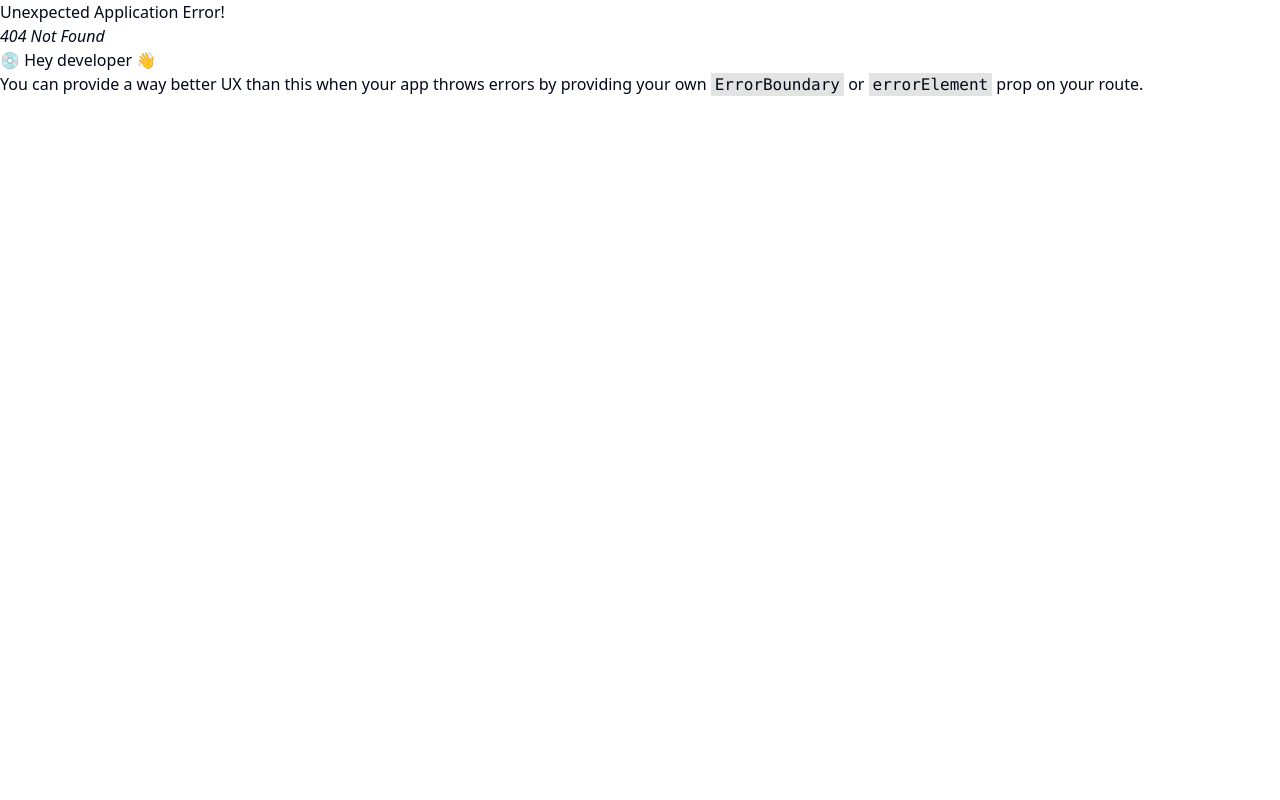
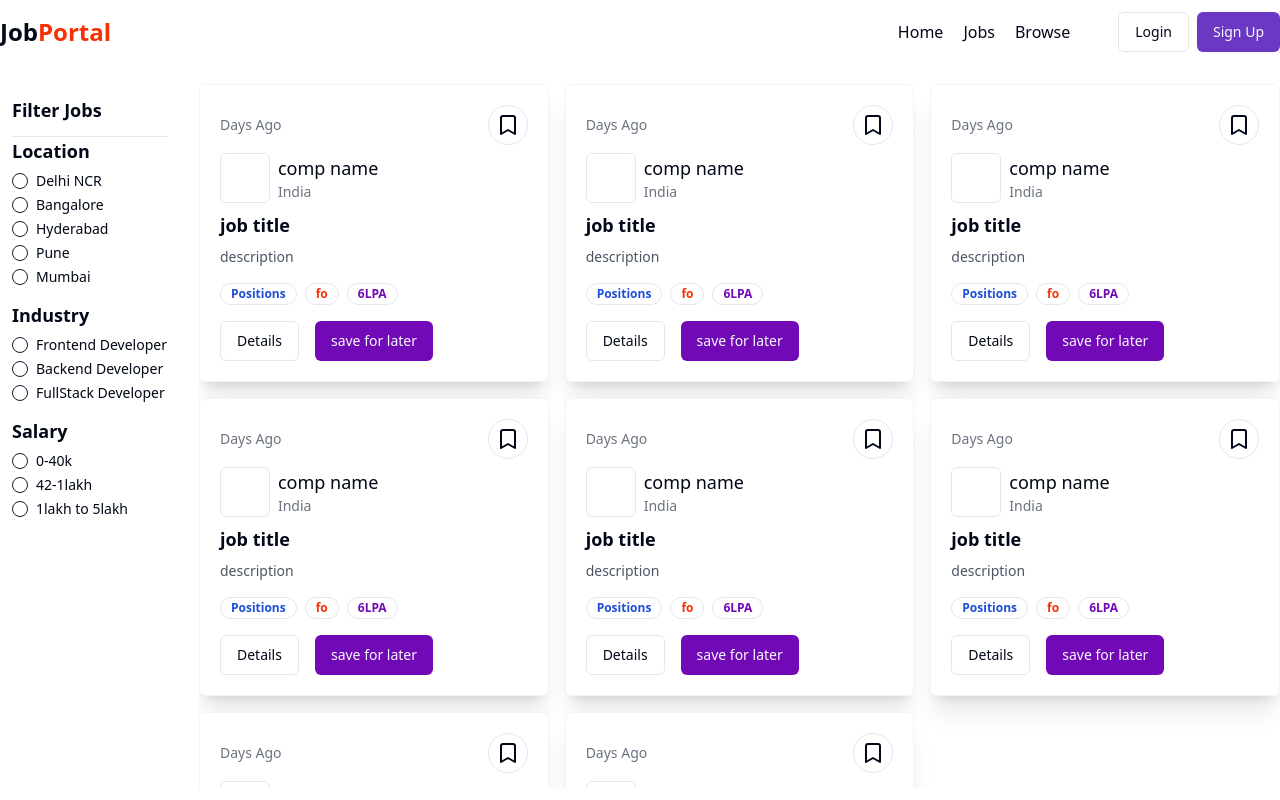
Before and after one commit to vishal4dev/JobQuest, a React (Vite) app in the folder frontend/: page /jobs in a window 1280 px wide. Before the commit this address had no page. Built offline with nearby package versions, Linux system fonts and the light colour scheme.

Commit message:
jobs page created

```diff
--- a/frontend/src/App.jsx
+++ b/frontend/src/App.jsx
@@ -2,6 +2,7 @@
 import Home from './components/Home.jsx'
 import Login from './components/auth/Login.jsx'
 import Signup from './components/auth/Signup.jsx'
+import Jobs from './components/Jobs.jsx'
 
 const appRouter = createBrowserRouter([
   {
@@ -15,6 +16,10 @@
   {
     path:'/signup',
     element: <Signup />
+  },
+  {
+    path:'/jobs',
+    element: <Jobs />
   }
 ])
 
--- /dev/null
+++ b/frontend/src/components/FilterCard.jsx
@@ -0,0 +1,49 @@
+import React from 'react'
+import { RadioGroup, RadioGroupItem } from './ui/radio-group'
+import { Label } from './ui/label'
+
+
+const fitlerData = [
+    {
+        fitlerType: "Location",
+        array: ["Delhi NCR", "Bangalore", "Hyderabad", "Pune", "Mumbai"]
+    },
+    {
+        fitlerType: "Industry",
+        array: ["Frontend Developer", "Backend Developer", "FullStack Developer"]
+    },
+    {
+        fitlerType: "Salary",
+        array: ["0-40k", "42-1lakh", "1lakh to 5lakh"]
+    },
+]
+
+const FilterCard = () => {
+    return (
+        <div className='w-full bg-white p-3 rounded-md'>
+            <h1 className='font-bold text-lg'>Filter Jobs</h1>
+            <hr className='mt-3' />
+            <RadioGroup>
+                {
+                    fitlerData.map((data, index) => (
+                        <div>
+                            <h1 className='font-bold text-lg'>{data.fitlerType}</h1>
+                            {
+                                data.array.map((item, idx) => {
+                                    return (
+                                        <div className='flex items-center space-x-2 my-2'>
+                                            <RadioGroupItem value={item}/>
+                                            <Label>{item}</Label>
+                                        </div>
+                                    )
+                                })
+                            }
+                        </div>
+                    ))
+                }
+            </RadioGroup>
+        </div>
+    )
+}
+
+export default FilterCard
--- /dev/null
+++ b/frontend/src/components/Job.jsx
@@ -0,0 +1,45 @@
+import React from 'react'
+import { Button } from './ui/button'
+import { Bookmark } from 'lucide-react'
+import { Avatar, AvatarImage } from './ui/avatar'
+import { Badge } from './ui/badge'
+
+const Job = () => {
+  return (
+
+    <div className='p-5 rounded-md shadow-xl bg-white border border-gray-100'>
+        {/*This outer div css is used to make a box like container*/}
+        <div className='flex items-center justify-between'>
+            <p className='text-sm text-gray-500' >Days Ago</p>
+            <Button variant="outline" className="rounded-full" size="icon"><Bookmark/></Button>
+        </div>
+
+        <div className='flex items-center gap-2 my-2'>
+            <Button className="p-6" variant="outline" size="icon">
+                <Avatar>
+                    <AvatarImage src="" alt=""/>
+                </Avatar>
+            </Button>
+            <div>
+                <h1  className='font-medium text-lg'>comp name</h1>
+                <p className='text-sm text-gray-500'>India</p>
+            </div>
+        </div>
+        <div>
+            <h1 className='font-bold text-lg my-2'>job title</h1>
+            <p className='text-sm text-gray-600'>description</p>
+        </div>
+        <div className='flex items-center gap-2 mt-4'>
+        <Badge className={'text-blue-700 font-bold'} variant="ghost">Positions</Badge>
+                <Badge className={'text-[#F83002] font-bold'} variant="ghost">fo</Badge>
+                <Badge className={'text-[#7209b7] font-bold'} variant="ghost">6LPA</Badge>
+        </div>
+        <div className='flex items-center gap-4 mt-4'>
+            <Button variant="outline">Details</Button>
+            <Button className="bg-[#7209b7]">save for later</Button>
+        </div>
+    </div>
+  )
+}
+
+export default Job;
--- /dev/null
+++ b/frontend/src/components/Jobs.jsx
@@ -0,0 +1,39 @@
+import React from "react";
+import Navbar from "./shared/Navbar.jsx";
+import FilterCard from "./FilterCard.jsx";
+import Job from "./Job.jsx";
+
+const jobsArray = [1, 2, 3, 4, 5, 6, 7, 8];
+const Jobs = () => {
+  return (
+    <div>
+      <Navbar />
+      <div className="max-w-7xl mx-auto mt-5">
+        <div className="flex gap-5">
+          {/*flex defining div*/}
+          <div className="w-20%">
+            {/*width defining div*/}
+            <FilterCard />
+          </div>
+          {jobsArray.length <= 0 ? (
+            <span>No Jobs Available</span>
+          ) : (
+            <div className="flex-1 h-[88vh] overflow-y-auto pb-5">
+              <div className="grid grid-cols-3 gap-4">
+                {jobsArray?.map((job) => (
+                  <Job key={job} job={job} />
+                ))}
+              </div>
+            </div>
+          )}
+        </div>
+      </div>
+    </div>
+  );
+};
+
+export default Jobs;
+
+//flex 1 is used to take the remaining space of the parent div and then apply various grid properties to it that wont affect the div that is fixed in width
+
+//make it scrollable in y direction when used with overflow-y-auto
--- a/frontend/src/components/auth/Signup.jsx
+++ b/frontend/src/components/auth/Signup.jsx
@@ -25,7 +25,7 @@
         file: ""
     });
 
-    const {loading} = userSelector(store=>store.auth);
+    const {loading} = useSelector(store=>store.auth);
     const navigate = useNavigate();
     const dispatch = useDispatch();
 
--- a/frontend/src/components/shared/Navbar.jsx
+++ b/frontend/src/components/shared/Navbar.jsx
@@ -3,7 +3,7 @@
 import { Avatar, AvatarImage } from "../ui/avatar";
 import { Button } from "@/components/ui/button";
 import { LogOut, User2 } from "lucide-react";
-import { NavLink } from "react-router-dom"; //Differ 1
+import { Link } from "react-router-dom"; //Differ 1
 const Navbar = () => {
   const user = false;
   return (
@@ -16,22 +16,22 @@
         </div>
         <div className="flex items-center gap-12">
           <ul className="flex font-medium items-center gap-5">
-            <li>Home</li>
-            <li>Jobs</li>
-            <li>Browse</li>
+            <li><Link to='/'>Home</Link></li>
+            <li><Link to='/jobs'>Jobs</Link></li>
+            <li><Link to='/browse'>Browse</Link></li>
           </ul>
 
           {!user ? (
             <div className="flex items-center gap-2">
-              <NavLink to="/login">
+              <Link to="/login">
                 <Button variant="outline">Login</Button>
-              </NavLink>
+              </Link>
 
-              <NavLink to="/signup">
+              <Link to="/signup">
                 <Button className="bg-[#6A38C2] hover:bg-[#3d0c91]">
                   Sign Up
                 </Button>
-              </NavLink>
+              </Link>
             </div>
           ) : (
             <Popover>
```
